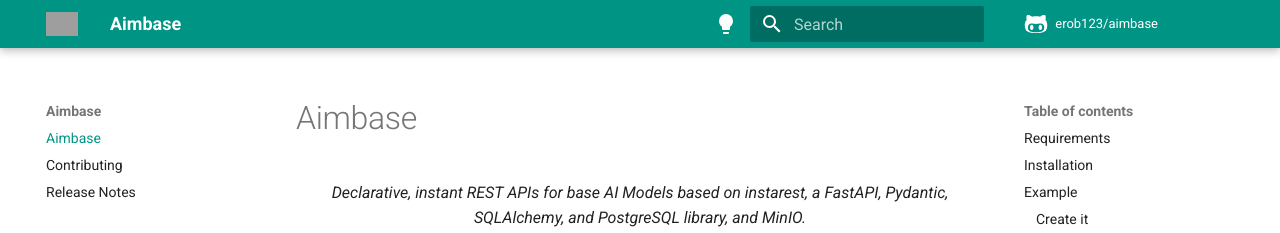
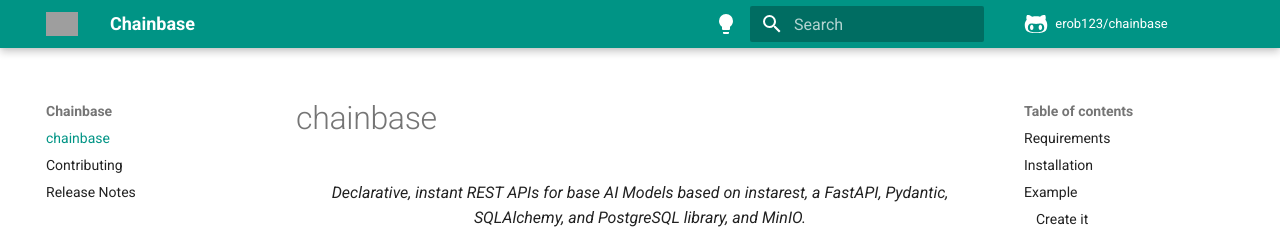
Before and after one commit to erob123/chainbase, an MkDocs documentation site: the page built from docs/en/docs/index.md, in a window 1280 px wide and 900 px high. Shown: the top 233 px of the window. Built offline with MkDocs 1.6.1 and Material for MkDocs 9.7.7, drawn with Linux system fonts in a browser that asks for light colours; comment, search, counter and statistics services are not loaded; grey boxes are pictures that could not be loaded.

Commit message:
update docs to chainbase

```diff
--- a/docs/en/mkdocs.yml
+++ b/docs/en/mkdocs.yml
@@ -1,7 +1,7 @@
 # adapted from FastAPI's mkdocs.yml at https://github.com/tiangolo/fastapi
-site_name: Aimbase
+site_name: Chainbase
 site_description: Declarative, instant REST APIs for base AI Models based on instarest, a FastAPI, Pydantic, SQLAlchemy, and PostgreSQL library, and MinIO.
-site_url: https://aimbase.erob.io
+site_url: https://chainbase.erob.io
 theme:
   name: material
   palette:
@@ -34,15 +34,15 @@ theme:
   logo: img/icon-white.svg
   favicon: img/favicon.png
   language: en
-repo_name: erob123/aimbase
-repo_url: https://github.com/erob123/aimbase
+repo_name: erob123/chainbase
+repo_url: https://github.com/erob123/chainbase
 edit_uri: ''
 plugins:
   search: null
   markdownextradata:
     data: ../en/data
 nav:
-- Aimbase: index.md
+- chainbase: index.md
 - contributing.md
 - release-notes.md
 markdown_extensions:
@@ -73,7 +73,7 @@ extra:
   #   property: TBD
   social:
   - icon: fontawesome/brands/github-alt
-    link: https://github.com/erob123/aimbase
+    link: https://github.com/erob123/chainbase
   - icon: fontawesome/brands/linkedin
     link: https://www.linkedin.com/in/eric-erob-robinson-37916812a/
 extra_css:
```
Also changed, not shown: README.md, 1 other file.
